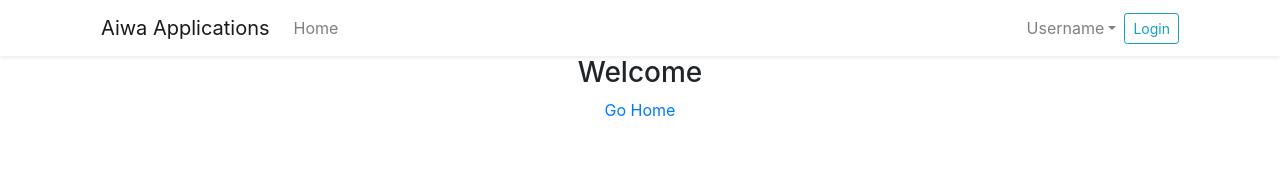
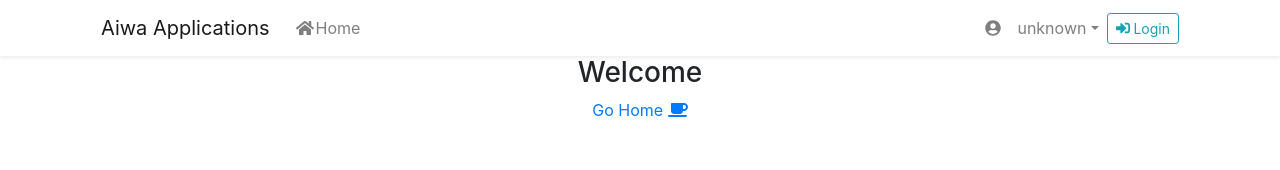
Before and after one commit to 47leonel-wabo/todo-app, a React (Create React App) app in the folder todo-app-frontend/: page / in a window 1280 px wide. Shown: the top 170 px of the page. Built offline with nearby package versions, Linux system fonts and the light colour scheme.

Commit message:
Styling login page and adding icons

```diff
--- a/todo-app-frontend/package.json
+++ b/todo-app-frontend/package.json
@@ -3,11 +3,13 @@
   "version": "0.1.0",
   "private": true,
   "dependencies": {
+    "@fortawesome/fontawesome-svg-core": "^1.2.32",
+    "@fortawesome/free-solid-svg-icons": "^5.15.1",
+    "@fortawesome/react-fontawesome": "^0.1.14",
     "@testing-library/jest-dom": "^5.11.8",
     "@testing-library/react": "^11.2.2",
     "@testing-library/user-event": "^12.6.0",
     "bootstrap": "^4.5.3",
-    "font-awesome": "^4.7.0",
     "react": "^17.0.1",
     "react-bootstrap": "^1.4.0",
     "react-dom": "^17.0.1",
--- a/todo-app-frontend/src/components/TodoApp.jsx
+++ b/todo-app-frontend/src/components/TodoApp.jsx
@@ -8,6 +8,7 @@ import FooterComponent from "./parts/FooterComponent"
 import WelcomeComponent from "./home/WelcomeComponent"
 
 import 'bootstrap/dist/css/bootstrap.min.css'
+import 'font-awesome/css/font-awesome.min.css'
 
 class TodoApp extends React.Component {
     render = () => {
@@ -19,7 +20,7 @@ class TodoApp extends React.Component {
                         <Route path="/" exact component={WelcomeComponent}/>
                         <Route path="/login" component={LoginFormComponent}/>
                         <Route path="/home" component={HomeComponent}/>
-                        <Route component={Error404Component} />
+                        <Route component={Error404Component}/>
                     </Switch>
                     <FooterComponent/>
                 </BrowserRouter>
--- a/todo-app-frontend/src/components/home/HomeComponent.jsx
+++ b/todo-app-frontend/src/components/home/HomeComponent.jsx
@@ -5,7 +5,6 @@ class HomeComponent extends React.Component{
     render = () => {
         return (
             <div className="todoHome">
-                <h1>Home Page</h1>
                 <TodosListComponent />
             </div>
         )
--- a/todo-app-frontend/src/components/home/WelcomeComponent.jsx
+++ b/todo-app-frontend/src/components/home/WelcomeComponent.jsx
@@ -1,13 +1,16 @@
 import React from 'react'
-import {Link} from "react-router-dom";
+import {Link} from "react-router-dom"
 
-class WelcomeComponent extends React.Component{
+import {faCoffee} from "@fortawesome/free-solid-svg-icons"
+import {FontAwesomeIcon} from "@fortawesome/react-fontawesome"
+
+class WelcomeComponent extends React.Component {
     render = () => {
         return (
             <div className="welcome">
                 <h3>Welcome</h3>
                 <div className="linkToHone">
-                    <Link to="/home">Go Home</Link>
+                    <Link to="/home">Go Home <FontAwesomeIcon icon={faCoffee}/></Link>
                 </div>
             </div>
         )
--- a/todo-app-frontend/src/components/login/LoginFormComponent.jsx
+++ b/todo-app-frontend/src/components/login/LoginFormComponent.jsx
@@ -1,6 +1,7 @@
 import React from 'react'
 import '../../styles/LoginFormComponent.css'
-import { Button } from "react-bootstrap"
+import { Button, Form } from "react-bootstrap"
+import {Link} from "react-router-dom";
 
 class LoginFormComponent extends React.Component {
 
@@ -14,21 +15,24 @@ class LoginFormComponent extends React.Component {
 
     render = () => {
         return (
-            <div className="loginForm">
-                <h1 className="todoAppHead">Todo Application | Login</h1>
-                <div className="form-content">
-                    <label className="username" htmlFor="username">
-                        Username
-                        <input type="text" id="username" name="username" value={this.state.username}
-                               onChange={this.handleChange} required/>
+            <div className="col-4 m-auto">
+                <h3 className="todoAppHead" style={{ marginTop: "32px" }}>Todo Application | Login</h3>
+                <Form className="col  form-content" style={{ marginTop: "32px" }}>
+                    <Form.Group htmlFor="username">
+                        <Form.Control type="text" name="username" value={this.state.username} onChange={this.handleChange} required/>
+                    </Form.Group>
+                    <label htmlFor="password">
+                        <Form.Control type="password" name="password" value={this.state.password} onChange={this.handleChange} required/>
                     </label>
-                    <label className="password" htmlFor="password">
-                        Password
-                        <input type="password" id="password" name="password" value={this.state.password}
-                               onChange={this.handleChange} required/>
-                    </label>
-                    <Button variant="outline-primary" block onClick={this.logUser}> Login</Button>
-                </div>
+                    <Button variant="outline-primary" block onClick={this.logUser} style={{ marginTop: "32px" }}> Login</Button>
+                    <div style={{ marginTop: "32px" }}>
+                        Or
+                        <Form.Text>
+                            You don't have an account signup <Link to="#">Here</Link>
+                        </Form.Text>
+                    </div>
+
+                </Form>
             </div>
         )
     }
--- a/todo-app-frontend/src/components/parts/HeaderComponent.jsx
+++ b/todo-app-frontend/src/components/parts/HeaderComponent.jsx
@@ -1,8 +1,26 @@
 import React from 'react'
 import {Form, Nav, Navbar, NavDropdown} from "react-bootstrap"
-import {Link} from "react-router-dom";
+import {Link} from "react-router-dom"
+import {
+    faHome,
+    faHouseUser,
+    faRunning,
+    faSignInAlt,
+    faSignOutAlt,
+    faTasks,
+    faUserCircle
+} from "@fortawesome/free-solid-svg-icons"
+import {FontAwesomeIcon} from "@fortawesome/react-fontawesome"
 
 class HeaderComponent extends React.Component {
+
+    constructor(props) {
+        super(props)
+        this.state = {
+            loggedUsername: 'unknown'
+        }
+    }
+
     render = () => {
         return (
             <div className="shadow-sm">
@@ -12,19 +30,30 @@ class HeaderComponent extends React.Component {
                         <Navbar.Toggle aria-controls="basic-navbar-nav"/>
                         <Navbar.Collapse id="basic-navbar-nav">
                             <Nav className="mr-auto">
-                                <Link className="nav-link" to="/home">Home</Link>
+                                <Link className="nav-link" to="/home">
+                                    <FontAwesomeIcon icon={faHome} style={{margin: "0 2px"}}/>Home
+                                </Link>
                             </Nav>
                             <Nav className="ml-auto">
-                                <NavDropdown title="Username" id="basic-nav-dropdown">
-                                    <Link to="/" className="dropdown-item">New Todo</Link>
-                                    <NavDropdown.Item>Ongoing Todos</NavDropdown.Item>
-                                    <NavDropdown.Item>Settings</NavDropdown.Item>
+                                <Link className="nav-link" to="#"><FontAwesomeIcon icon={faUserCircle}/></Link>
+                                <NavDropdown title={this.state.loggedUsername} id="basic-nav-dropdown">
+                                    <Link to="/" className="dropdown-item">
+                                        <FontAwesomeIcon icon={faTasks}/> Add Todo</Link>
+                                    <NavDropdown.Item>
+                                        <FontAwesomeIcon icon={faRunning}/> Ongoing Todos
+                                    </NavDropdown.Item>
+                                    <NavDropdown.Item>
+                                        <FontAwesomeIcon icon={faHouseUser}/> Settings
+                                    </NavDropdown.Item>
                                     <NavDropdown.Divider/>
-                                    <NavDropdown.Item href="#action/3.4">Logout</NavDropdown.Item>
+                                    <NavDropdown.Item href="#">
+                                        <FontAwesomeIcon icon={faSignOutAlt}/> Logout
+                                    </NavDropdown.Item>
                                 </NavDropdown>
                             </Nav>
                             <Form inline pd="sm">
-                                <Link to="/login" className="btn btn-outline-info btn-sm">Login</Link>
+                                <Link to="/login" className="btn btn-outline-info btn-sm"><FontAwesomeIcon
+                                    icon={faSignInAlt}/> Login</Link>
                             </Form>
                         </Navbar.Collapse>
                     </Navbar>
--- a/todo-app-frontend/src/components/parts/TodosListComponent.jsx
+++ b/todo-app-frontend/src/components/parts/TodosListComponent.jsx
@@ -32,9 +32,9 @@ class TodosListComponent extends React.Component {
 
     render = () => {
         return (
-            <div className="container">
+            <div className="container" style={{ marginTop: "32px" }}>
                 <h3>List of Todos</h3>
-                <div className="todosTable">
+                <div className="todosTable" style={{ marginTop: "32px" }}>
                     <Table bordered hover responsive="lg">
                         <thead>
                         <tr>
```
Also changed, not shown: 2 other files (tests, documents, lock files or other folders).
